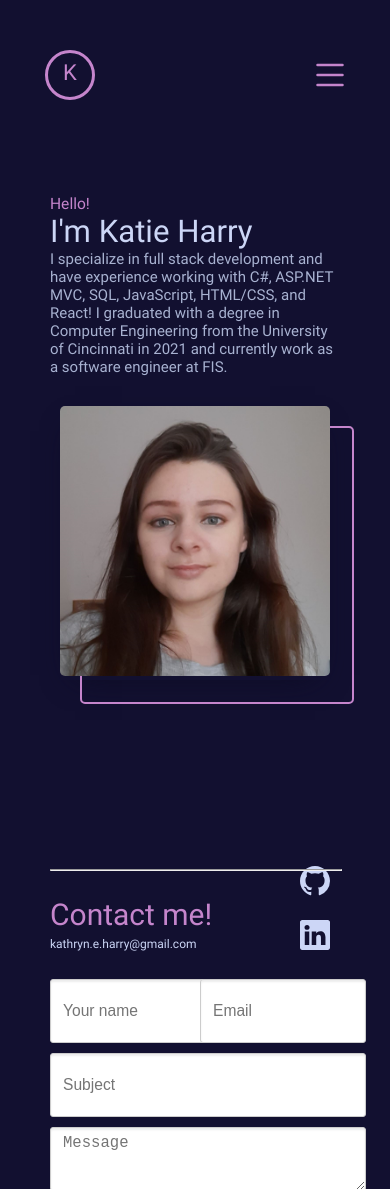
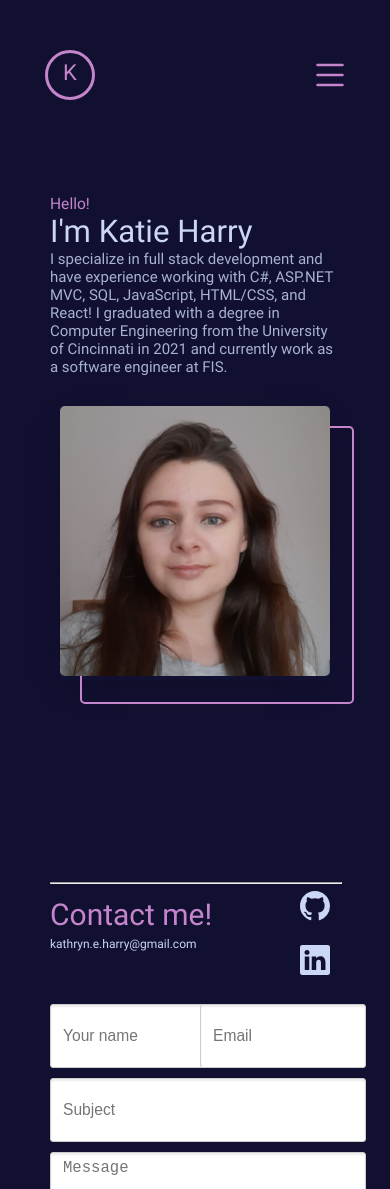
Before and after one commit to KatieHarry/KatieHarry.github.io, a React (Create React App) app: page / in a window 390 px wide. Shown: the top 1189 px of the page. Built offline with nearby package versions, Linux system fonts and the light colour scheme.

Commit message:
Fixed mobile contact me text and icons

```diff
--- a/src/components/common/footer/Footer.css
+++ b/src/components/common/footer/Footer.css
@@ -7,7 +7,7 @@
 
 .footer-wrap hr {
   width: 100%;
-  transform: translateY(-18px);
+  transform: translateY(-5px);
 }
 
 .footer-social {
@@ -66,7 +66,7 @@
   display: flex;
   flex-direction: column;
   align-items: flex-end;
-  margin-top: -90px;
+  margin-top: clamp(-90px, -10vw, -65px);
   margin-bottom: 10px;
 }
 
```
